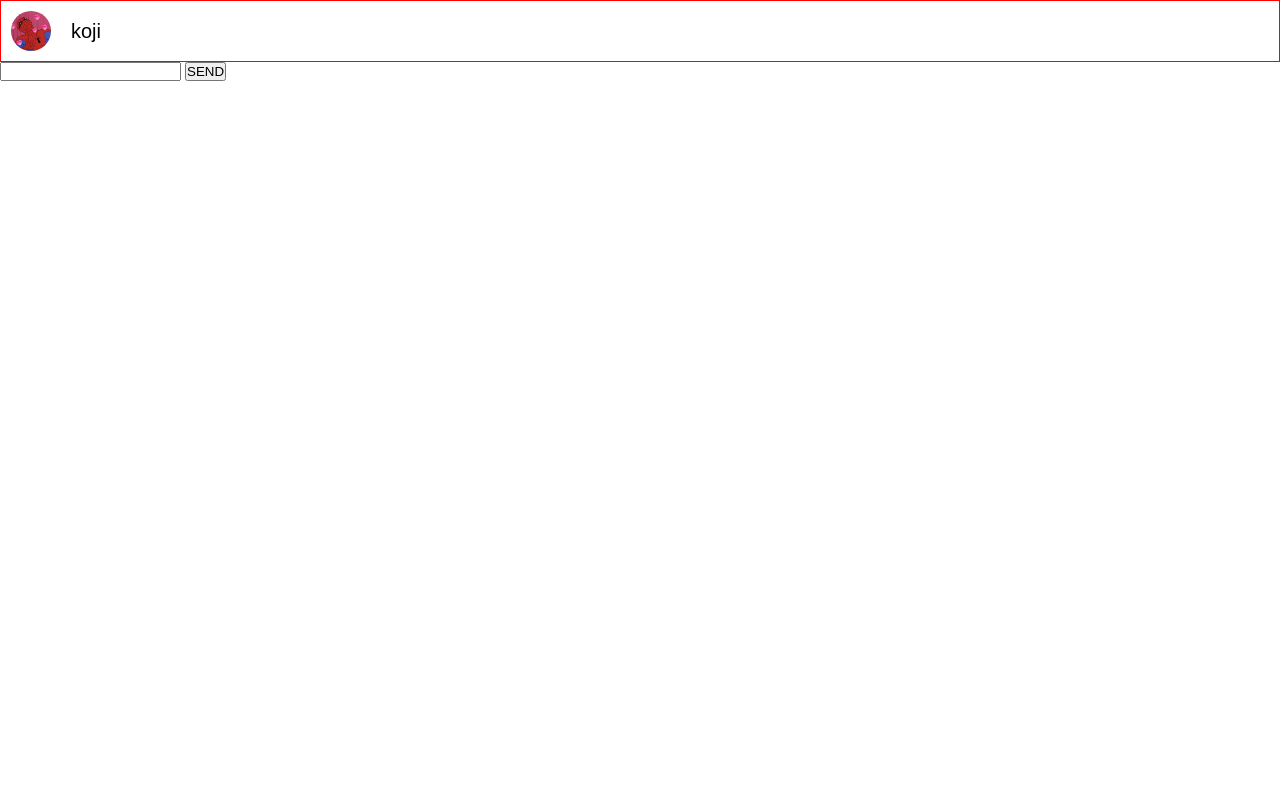
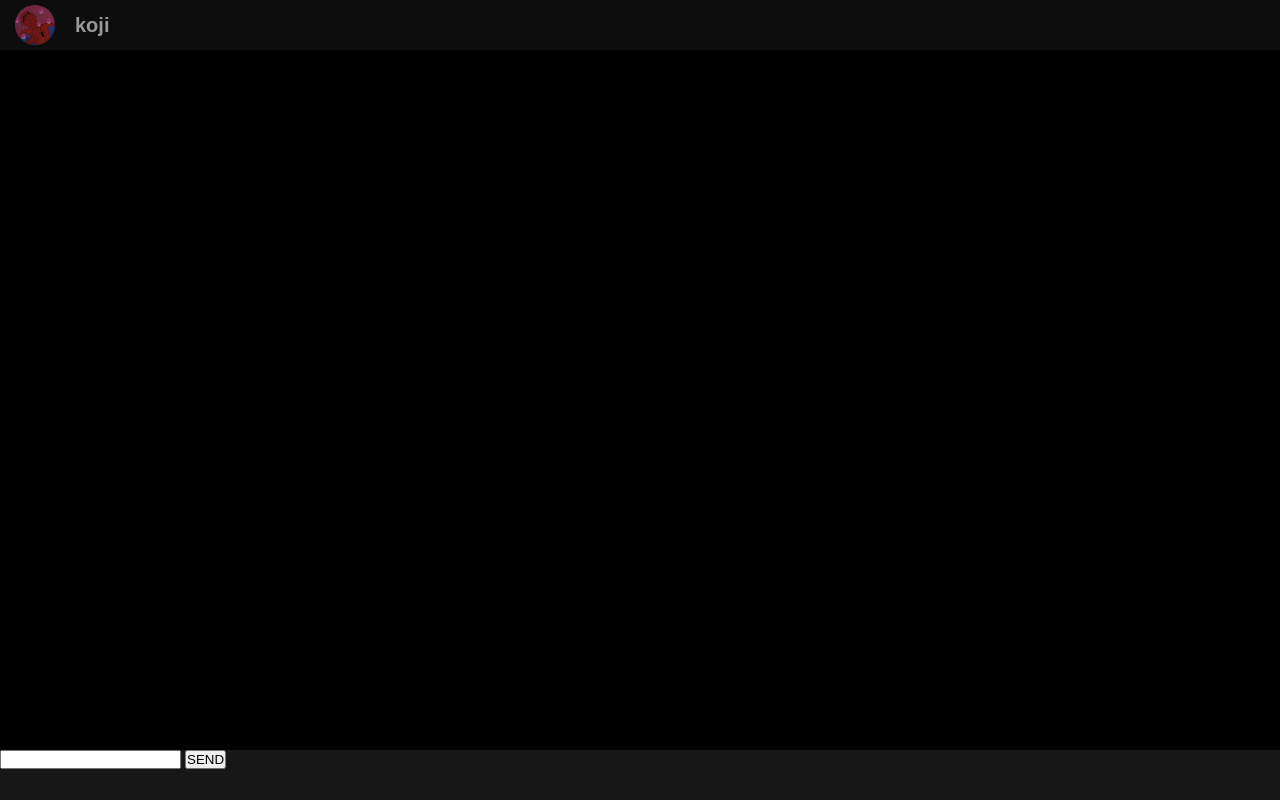
Before and after one commit to SmilingAkhi/direct-message, a plain HTML site: page index.html in a window 1280 px wide. Drawn offline with Linux system fonts and the light colour scheme.

Commit message:
styled message section

```diff
--- a/style.css
+++ b/style.css
@@ -3,14 +3,26 @@
   margin: 0;
   box-sizing: border-box;
 }
+/*styling container*/
+#container {
+  display: flex;
+  flex-grow: 1;
+  flex-shrink: 1;
+  flex-basis: 0;
+  flex-direction: column;
+  height: 100vh;
+  background-color: black;
+}
 /*styling the reciever info*/
 #reciever-info {
-  border: 1px solid red;
-  padding: 10px;
+  /* border: 1px solid red; */
+  height: 50px;
+  padding: 15px;
   display: flex;
   align-items: center;
+  background-color: rgb(24, 23, 23);
   gap: 20px;
-  background-color: transparent;
+  opacity: 0.6;
 }
 
 #reciever-pfp {
@@ -21,4 +33,14 @@
 #reciever-name {
   font-family: Arial, Helvetica, sans-serif;
   font-size: 20px;
+  font-weight: bold;
+  color: white;
 }
+#messages {
+  display: flex;
+  flex: 1;
+}
+#messaging-action {
+  height: 50px;
+  background-color: rgb(24, 23, 23);
+}
```
